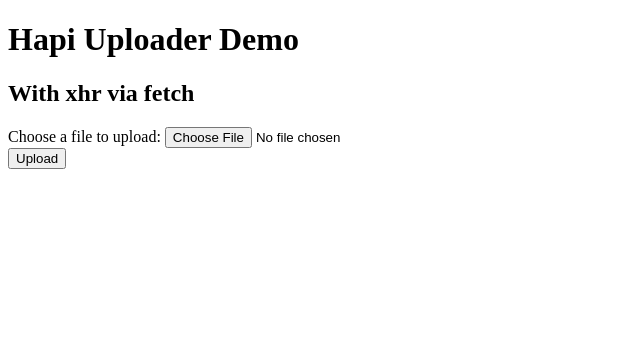
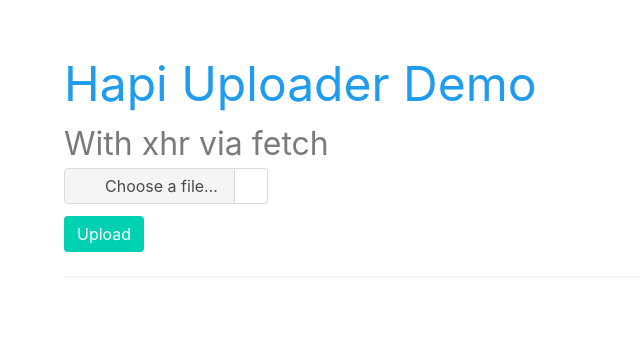
Before and after one commit to theRemix/hapi-uploader-demo, a website: page public/index.html in a window 1280 px wide. Shown: the whole page, without its empty margins (0-640 px from the left). Drawn offline with nearby package versions, Linux system fonts and the light colour scheme.

Commit message:
:lipstick: styled for great good

```diff
--- a/public/index.html
+++ b/public/index.html
@@ -1,29 +1,49 @@
 <!DOCTYPE html>
 <html lang="en">
+
 <head>
   <meta charset="UTF-8">
   <meta name="viewport" content="width=device-width, initial-scale=1.0">
   <meta http-equiv="X-UA-Compatible" content="ie=edge">
   <title>Hapi Uploader Demo</title>
+  <link rel="stylesheet" href="https://cdnjs.cloudflare.com/ajax/libs/bulma/0.7.1/css/bulma.min.css">
 </head>
+
 <body>
-  <h1>Hapi Uploader Demo</h1>
-  <h2>With xhr via fetch</h2>
+  <div class="section">
+    <div class="container">
+      <h1 class="is-size-1 has-text-info">Hapi Uploader Demo</h1>
+      <h2 class="is-size-3 has-text-grey">With xhr via fetch</h2>
 
       <form action="/api/upload" id="upload_form">
-    <div>
-      <label for="image_upload">
-        Choose a file to upload:
-        <input type="file" name="image" id="image_upload" />
+        <div class="field">
+          <div class="file has-name">
+            <label class="file-label">
+              <input class="file-input" type="file" name="image" id="image_upload">
+              <span class="file-cta">
+                <span class="file-icon">
+                  <i class="fas fa-upload"></i>
+                </span>
+                <span class="file-label">
+                  Choose a file…
+                </span>
+              </span>
+              <span class="file-name"></span>
             </label>
           </div>
-    <div>
-      <button type="submit">Upload</button>
+        </div>
+        <div class="field">
+          <button class="button is-primary" type="submit">Upload</button>
         </div>
       </form>
 
+      <hr>
       <div id="result"></div>
+
+    </div>
+  </div>
 
   <script src="/js/app.js"></script>
 </body>
+
 </html>
--- a/public/js/app.js
+++ b/public/js/app.js
@@ -1,6 +1,8 @@
 (document => {
   const uploadForm = document.querySelector('#upload_form');
   const resultContainer = document.querySelector('#result');
+  const fileField = uploadForm.querySelector('#image_upload');
+  const fileNameContainer = uploadForm.querySelector('.file-name');
 
   uploadForm.addEventListener('submit', e => {
     e.preventDefault();
@@ -8,7 +10,6 @@
     resultContainer.innerHTML = ''; // clear last submission
 
     const body = new FormData();
-    const fileField = uploadForm.querySelector('#image_upload');
 
     body.append(fileField.getAttribute('name'), fileField.files[0]);
 
@@ -30,4 +31,10 @@
       });
   });
 
+  // below is only for pretty form field
+  fileField.addEventListener('change', () => {
+    if (fileField.files.length > 0)
+      fileNameContainer.innerHTML = fileField.files[0].name;
+  });
+
 })(document);
```
Lines whose indentation alone changed are shown as unchanged.
